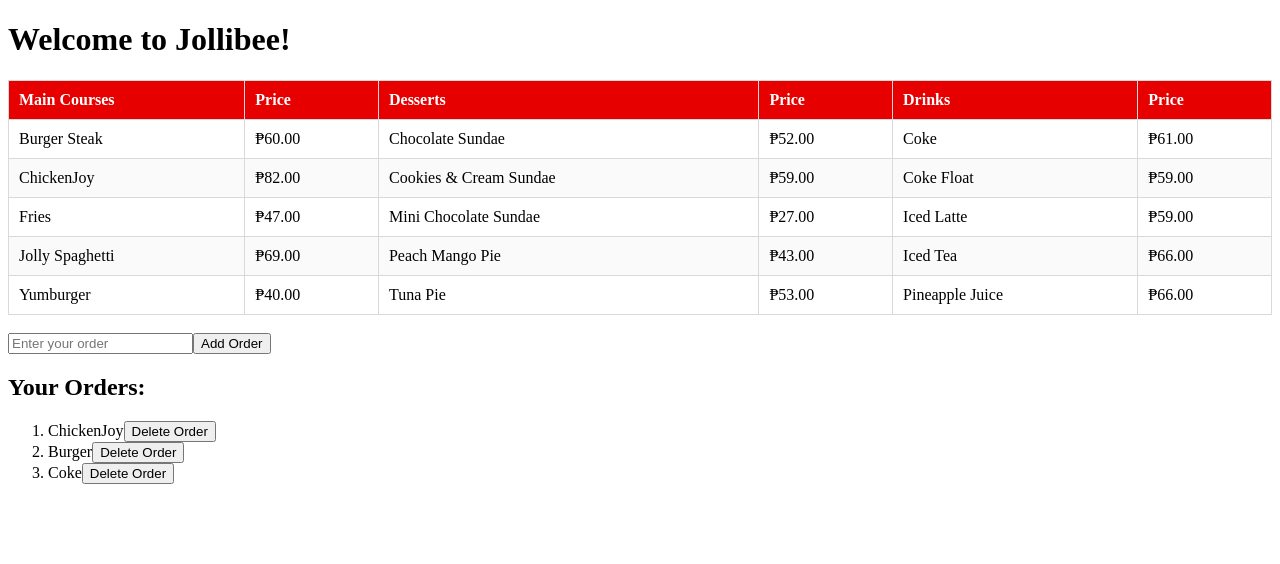
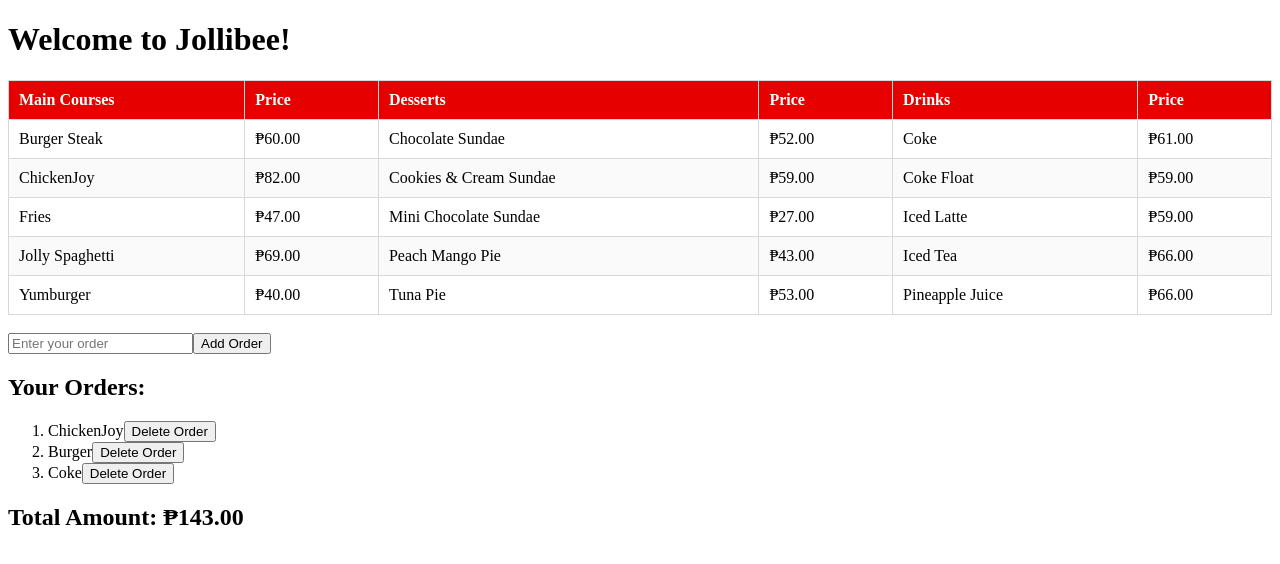
Before and after one commit to Arylmatheous/DSA_Project, a React (Vite) app in the folder menu-system/: page / in a window 1280 px wide. Shown: the top 564 px of the page. Built offline with nearby package versions, Linux system fonts and the light colour scheme.

Commit message:
feat: :zap: Add cost/price calculation function

```diff
--- a/menu-system/src/MenuSystem.jsx
+++ b/menu-system/src/MenuSystem.jsx
@@ -29,6 +29,28 @@
             "Pineapple Juice"
         ];
         return validOrders.includes(order.trim());
+    }
+
+    function calculateTotal() {
+        const priceList = {
+            "Burger Steak": 60,
+            "Chocolate Sundae": 52,
+            "Coke": 61,
+            "ChickenJoy": 82,
+            "Cookies & Cream Sundae": 59,
+            "Coke Float": 59,
+            "Fries": 47,
+            "Mini Chocolate Sundae": 27,
+            "Iced Latte": 59,
+            "Jolly Spaghetti": 69,
+            "Peach Mango Pie": 43,
+            "Iced Tea": 66,
+            "Yumburger": 40,
+            "Tuna Pie": 53,
+            "Pineapple Juice": 66
+        };
+
+        return orders.reduce((total, order) => total + (priceList[order] || 0), 0);
     }
 
     //the if statement prevent from adding blank orders
@@ -135,6 +157,7 @@
              )}
         </ol>
 
+        <h2>Total Amount: ₱{calculateTotal()}.00</h2>
     </div>)
 }
 
```
